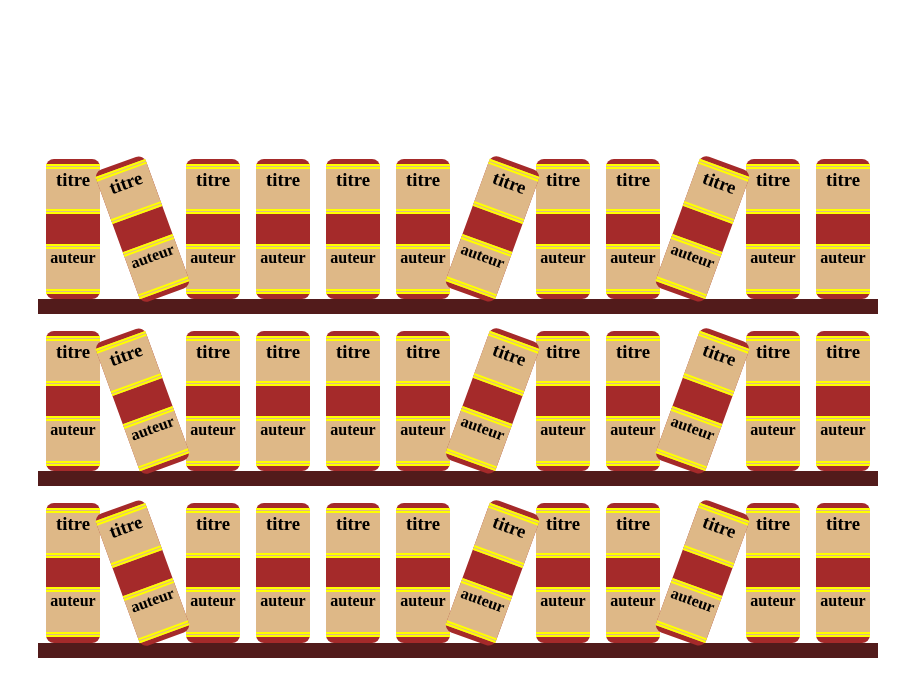
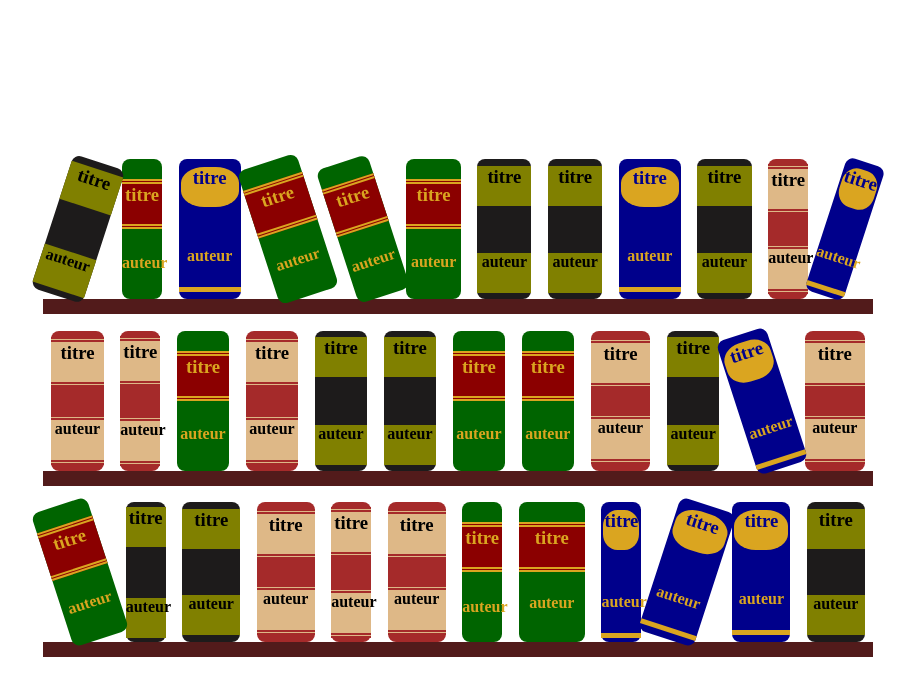
Before and after one commit to Musa-f/Projet_fil_rouge, a plain HTML site: page library-css/index.html in a window 1280 px wide. Shown: the whole page, without its empty margins (182-1097 px from the left). Drawn offline with Linux system fonts and the light colour scheme.

Commit message:
up 09-11

```diff
--- a/library-css/index.html
+++ b/library-css/index.html
@@ -10,51 +10,51 @@
     <body>
 
         <div class="container">
-            <span class="book book1">
+            <span class="book">
                 <h3>titre</h3>
                 <h4>auteur</h4>
             </span>
-            <span class="book book2 tilted-l">
+            <span class="book">
                 <h3>titre</h3>
                 <h4>auteur</h4>
             </span>
-            <span class="book book3">
+            <span class="book">
                 <h3>titre</h3>
                 <h4>auteur</h4>
             </span>
-            <span class="book book4">
+            <span class="book">
                 <h3>titre</h3>
                 <h4>auteur</h4>
             </span>
-            <span class="book book5">
+            <span class="book">
                 <h3>titre</h3>
                 <h4>auteur</h4>
             </span>
-            <span class="book book6">
+            <span class="book">
                 <h3>titre</h3>
                 <h4>auteur</h4>
             </span>
-            <span class="book book7 tilted-r">
+            <span class="book">
                 <h3>titre</h3>
                 <h4>auteur</h4>
             </span>
-            <span class="book book8">
+            <span class="book">
                 <h3>titre</h3>
                 <h4>auteur</h4>
             </span>
-            <span class="book book9">
+            <span class="book">
                 <h3>titre</h3>
                 <h4>auteur</h4>
             </span>
-            <span class="book book10 tilted-r">
+            <span class="book">
                 <h3>titre</h3>
                 <h4>auteur</h4>
             </span>
-            <span class="book book11">
+            <span class="book">
                 <h3>titre</h3>
                 <h4>auteur</h4>
             </span>
-            <span class="book book12">
+            <span class="book">
                 <h3>titre</h3>
                 <h4>auteur</h4>
             </span>
@@ -62,105 +62,107 @@
 
         <!--Test étagère-->
         <div class="container">
-            <span class="book book1">
+            <span class="book">
                 <h3>titre</h3>
                 <h4>auteur</h4>
             </span>
-            <span class="book book2 tilted-l">
+            <span class="book">
                 <h3>titre</h3>
                 <h4>auteur</h4>
             </span>
-            <span class="book book3">
+            <span class="book">
                 <h3>titre</h3>
                 <h4>auteur</h4>
             </span>
-            <span class="book book4">
+            <span class="book">
                 <h3>titre</h3>
                 <h4>auteur</h4>
             </span>
-            <span class="book book5">
+            <span class="book">
                 <h3>titre</h3>
                 <h4>auteur</h4>
             </span>
-            <span class="book book6">
+            <span class="book">
                 <h3>titre</h3>
                 <h4>auteur</h4>
             </span>
-            <span class="book book7 tilted-r">
+            <span class="book">
                 <h3>titre</h3>
                 <h4>auteur</h4>
             </span>
-            <span class="book book8">
+            <span class="book">
                 <h3>titre</h3>
                 <h4>auteur</h4>
             </span>
-            <span class="book book9">
+            <span class="book">
                 <h3>titre</h3>
                 <h4>auteur</h4>
             </span>
-            <span class="book book10 tilted-r">
+            <span class="book">
                 <h3>titre</h3>
                 <h4>auteur</h4>
             </span>
-            <span class="book book11">
+            <span class="book">
                 <h3>titre</h3>
                 <h4>auteur</h4>
             </span>
-            <span class="book book12">
+            <span class="book">
                 <h3>titre</h3>
                 <h4>auteur</h4>
             </span>
         </div>
         <!--rangée 2-->
         <div class="container">
-            <span class="book book1">
+            <span class="book">
                 <h3>titre</h3>
                 <h4>auteur</h4>
             </span>
-            <span class="book book2 tilted-l">
+            <span class="book">
                 <h3>titre</h3>
                 <h4>auteur</h4>
             </span>
-            <span class="book book3">
+            <span class="book">
                 <h3>titre</h3>
                 <h4>auteur</h4>
             </span>
-            <span class="book book4">
+            <span class="book">
                 <h3>titre</h3>
                 <h4>auteur</h4>
             </span>
-            <span class="book book5">
+            <span class="book">
                 <h3>titre</h3>
                 <h4>auteur</h4>
             </span>
-            <span class="book book6">
+            <span class="book">
                 <h3>titre</h3>
                 <h4>auteur</h4>
             </span>
-            <span class="book book7 tilted-r">
+            <span class="book">
                 <h3>titre</h3>
                 <h4>auteur</h4>
             </span>
-            <span class="book book8">
+            <span class="book">
                 <h3>titre</h3>
                 <h4>auteur</h4>
             </span>
-            <span class="book book9">
+            <span class="book">
                 <h3>titre</h3>
                 <h4>auteur</h4>
             </span>
-            <span class="book book10 tilted-r">
+            <span class="book">
                 <h3>titre</h3>
                 <h4>auteur</h4>
             </span>
-            <span class="book book11">
+            <span class="book">
                 <h3>titre</h3>
                 <h4>auteur</h4>
             </span>
-            <span class="book book12">
+            <span class="book">
                 <h3>titre</h3>
                 <h4>auteur</h4>
             </span>
         </div>
+
+        <script src="script.js"></script>
     </body>
 </html>
--- /dev/null
+++ b/library-css/script.js
@@ -0,0 +1,22 @@
+let books = [...document.querySelectorAll('span')];
+const styleArray = ['style1', 'style2', 'style3', 'style4'];
+const rotationArray = ['rotation-r', 'rotation-l'];
+const largeArray = ['large-xs', 'large-m']
+
+books.forEach(function(book){
+    let randomStyle = styleArray[Math.floor(Math.random() * styleArray.length)];
+    book.classList.add(randomStyle);
+
+    let randomRotation = rotationArray[Math.floor(Math.random() * 9)];
+    book.classList.add(randomRotation);
+
+    let randomWidth = largeArray[Math.floor(Math.random() * 9)];
+    book.classList.add(randomWidth);
+})
+
+
+//Boucle forEach pour ajouter des éléments
+/*books.forEach(function(book){
+    console.log(book);
+    book.classList.add('style2');
+})*/
--- a/library-css/style.scss
+++ b/library-css/style.scss
@@ -1,6 +1,3 @@
-$widthBook: 70px;
-$heightBook: 140px;
-
 *{
     margin: 0;
     padding: 0;
@@ -24,43 +21,83 @@ body {
     display: flex;
     flex-direction: column;
     justify-content: space-between;
-    background-color: brown;
-    width: $widthBook;
-    height: $heightBook;
+    width: 70px;
+    height: 140px;
     border-radius: 8px;
     text-align: center;
     margin: 0 1% 0 1%; //secondaire
 }
 
-
-
-.tilted-r{
-    transform: rotate(20deg);
-}
-
-.tilted-l{
-    transform: rotate(-20deg);
-}
-
 h3,h4{
-    margin: 10% 0 10% 0;
-    background-color: burlywood;
-    //height: calc($heightBook)-40px;
+    margin: 12% 0 12% 0;
     height: 40px;
-    border-top: 5px double yellow;
-    border-bottom: 5px double yellow;
 }
 
 .book:hover{
     box-shadow: 2px 2px 10px black;
-    // width: $widthBook+10;
-    // height: $heightBook+10;
     transform: scale(1.1);
 }
 
+/*-------------------------STYLES BOOKS-------------------------*/
+.style1{
+    background-color: rgb(29, 27, 27);
+    h3,h4{
+        background-color: olive;
+    }
+}
 
-/* Permet d'occuper l'espace nécessaire
-display: flex;
-flex: 1 1 auto;
-justify-content: end;
-*/
+.style2{
+    background-color: darkgreen;
+    h3,h4{
+        color: goldenrod;
+    }
+    h3{
+        background-color: darkred;
+        margin-top: 20px;
+        border-bottom: 5px double goldenrod;
+        border-top: 5px double goldenrod;
+    }
+}
+
+.style3{
+    background-color: darkblue;
+    h3{
+        color: darkblue;
+        background-color: goldenrod;
+        border-radius: 40%;
+        margin: 8px 2px 2px 2px;
+    }
+    h4{
+        color: goldenrod;
+        border-bottom: 5px solid goldenrod;
+    }
+}
+
+.style4{
+    background-color: brown;
+    h3,h4{
+        background-color: burlywood;
+        border-top: 5px double brown;
+        border-bottom: 5px double brown;
+    }
+}
+
+/*-------------------------ROTATION BOOKS-------------------------*/
+
+.rotation-r{
+    transform: rotate(18deg);
+}
+
+.rotation-l{
+    transform: rotate(-18deg);
+}
+
+/*-------------------------WIDTH BOOKS-------------------------*/
+
+.large-xs{
+    width: 40px;
+}
+
+.large-m{
+    width: 80px;
+}
```
Also changed, not shown: library-css/style.css, 1 other file.
